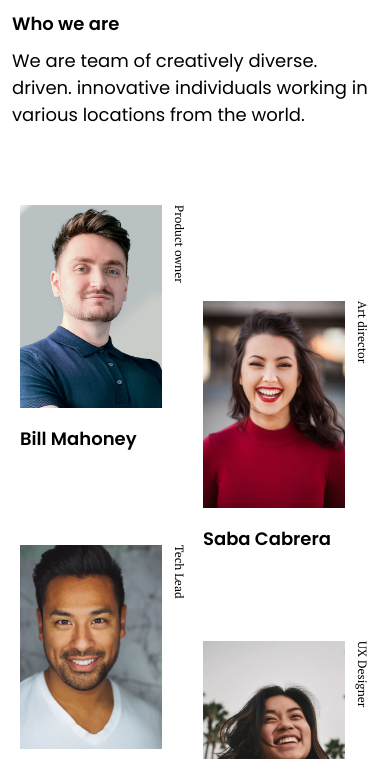
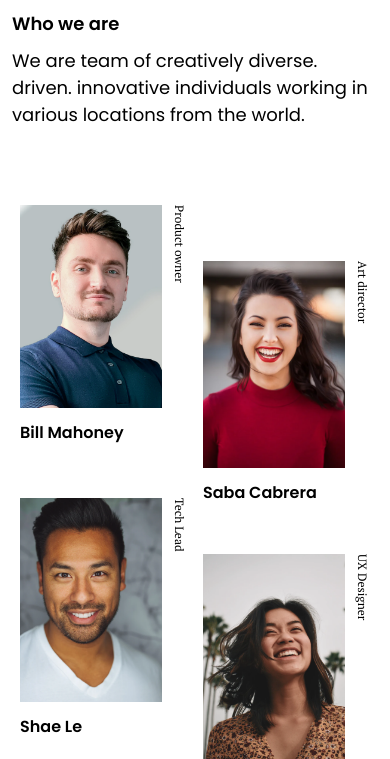
Before and after one commit to Zaneeyboy/The-Creative-Crew-Challenge, a plain HTML site: page index.html in a window 390 px wide. Shown: the part 85-844 px from the top of the page. Drawn offline with Linux system fonts and the light colour scheme.

Commit message:
Update styles.css

```diff
--- a/css/styles.css
+++ b/css/styles.css
@@ -143,7 +143,7 @@ footer{
     }
 }
 
-@media only screen and (max-width:900px) and (min-width:350px) {
+@media only screen and (max-width:900px) and (min-width:319px) {
     body {
         padding: 1rem 0.75rem 0 0.75rem;
     }
@@ -169,10 +169,15 @@ footer{
 
     }
 
+    .name{
+        font-size:1rem;
+        margin-top:0.5rem;
+    }
+
     .card:nth-child(2),
     .card:nth-child(4),
     .card:nth-child(6) {
-        margin-top: 4rem;
+        margin-top: 1.5rem;
     }
 
     .card:nth-child(1),
```
